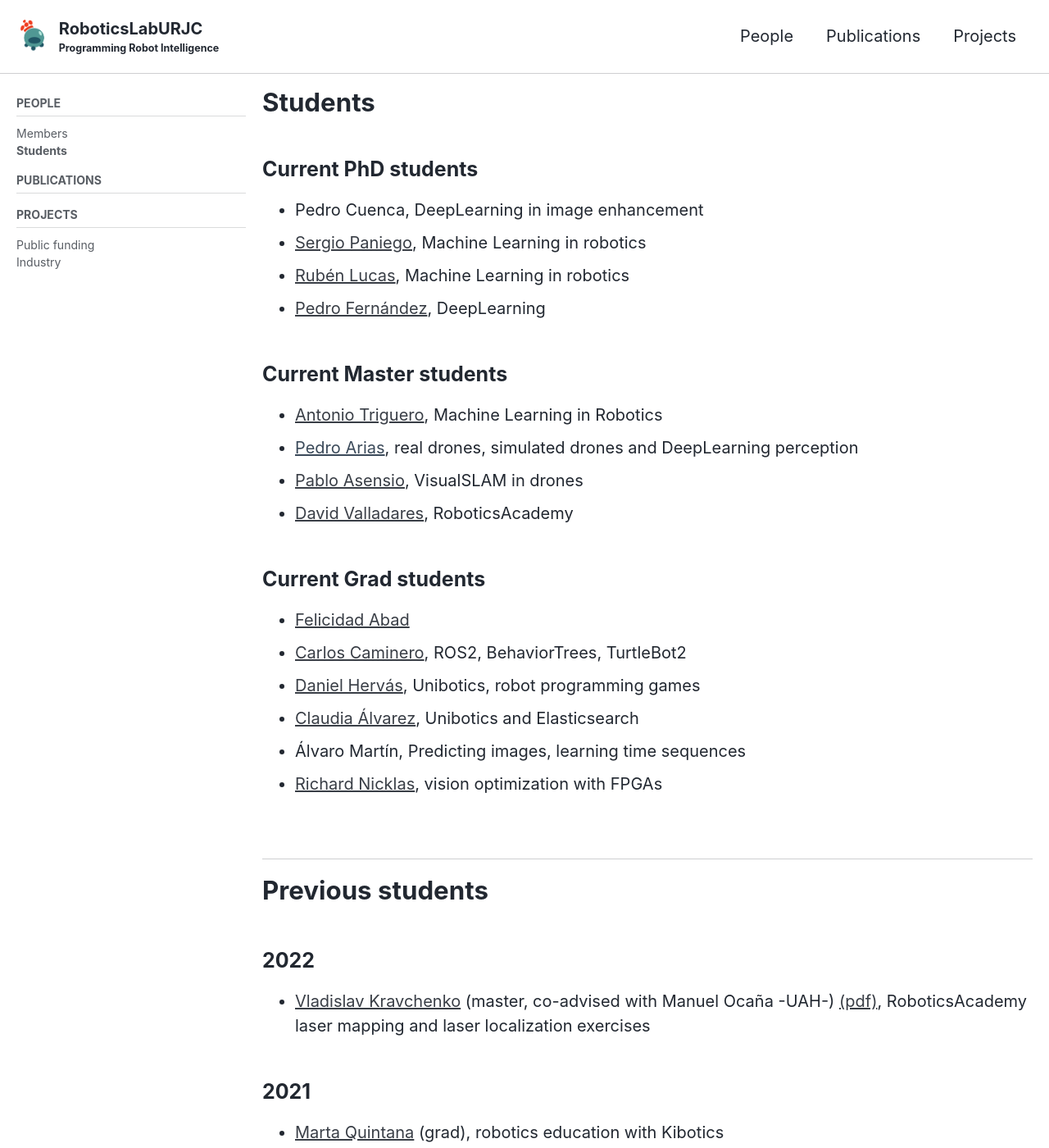
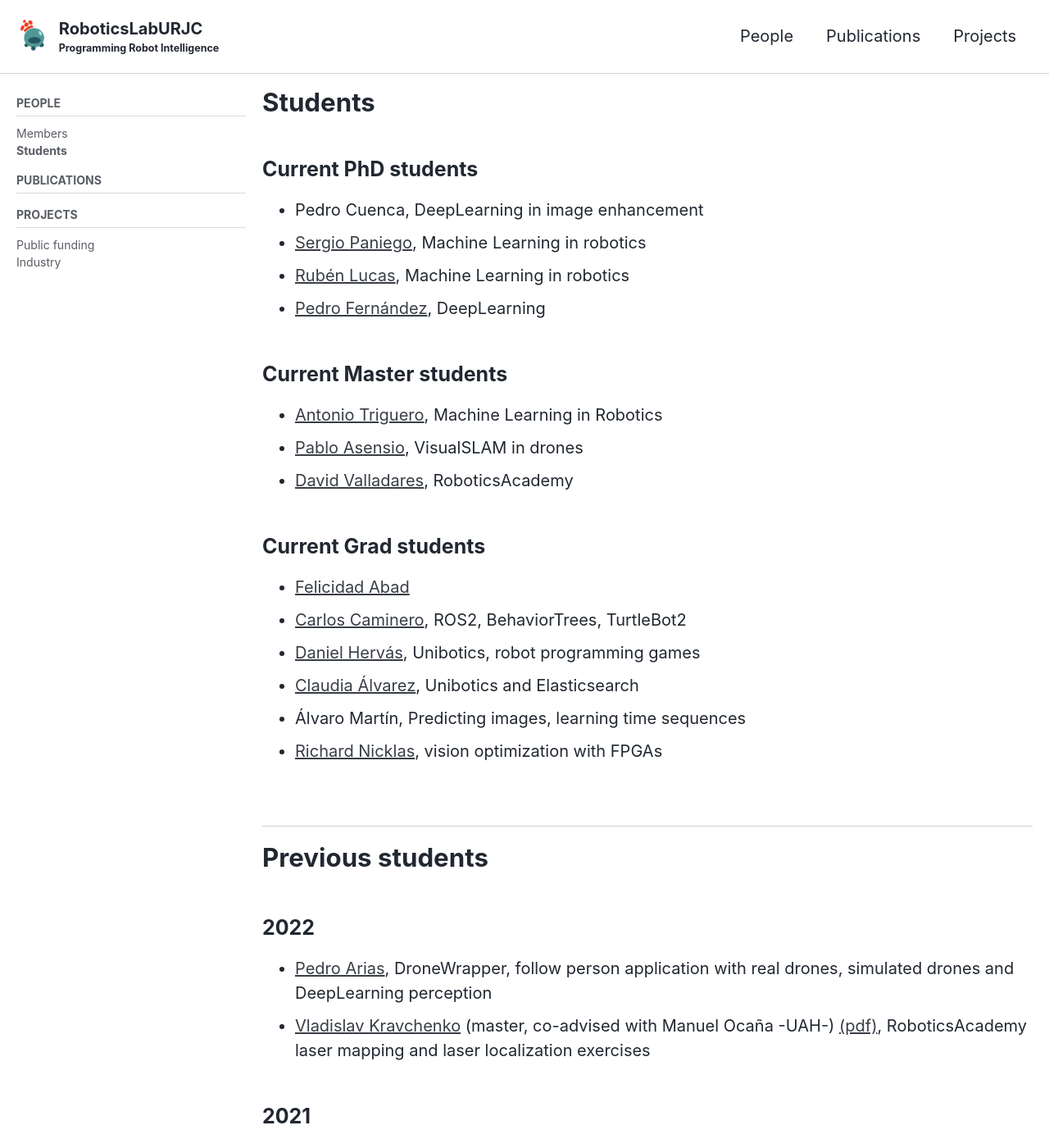
Before and after one commit to RoboticsLabURJC/RoboticsLabURJC.github.io, a Jekyll site: the page built from _pages/people/students.md, in a window 1280 px wide and 1400 px high. Shown: the whole window at 82% size. Built offline with Jekyll 4.4.1, drawn with Linux system fonts in a browser that asks for light colours; cached includes are drawn as plain includes; nearby versions of some CDN libraries; part of the change alters nothing that is shown.

Commit message:
TFM Pedro Arias finished

```diff
--- a/_pages/people/students.md
+++ b/_pages/people/students.md
@@ -24,7 +24,6 @@ classes: wide
 ## Current Master students
 <!---  - José Miguel Zamora, Machine Learning in Robotics -->
   - [Antonio Triguero](https://roboticslaburjc.github.io/2020-tfm-antonio-triguero), Machine Learning in Robotics
-  - [Pedro Arias](), real drones, simulated drones and DeepLearning perception
   - [Pablo Asensio](https://roboticslaburjc.github.io/2020-tfm-pablo-asensio), VisualSLAM in drones
   - [David Valladares](https://roboticslaburjc.github.io/2020-tfm-david-valladares), RoboticsAcademy
 <!---  - Álvaro Paniagua, robotics education with Kibotics, data design -->
@@ -55,6 +54,7 @@ classes: wide
 # Previous students
 
 ## 2022
+  - [Pedro Arias](https://github.com/RoboticsLabURJC/2021-tfm-pedro-arias), DroneWrapper, follow person application with real drones, simulated drones and DeepLearning perception
   - [Vladislav Kravchenko](https://github.com/vladkrav/AmigoBot) (master, co-advised with Manuel Ocaña -UAH-) [(pdf)](https://gsyc.urjc.es/jmplaza/students/tfm-academy-vladislav_kravchenko-2022.pdf), RoboticsAcademy laser mapping and laser localization exercises
 
 ## 2021
```
